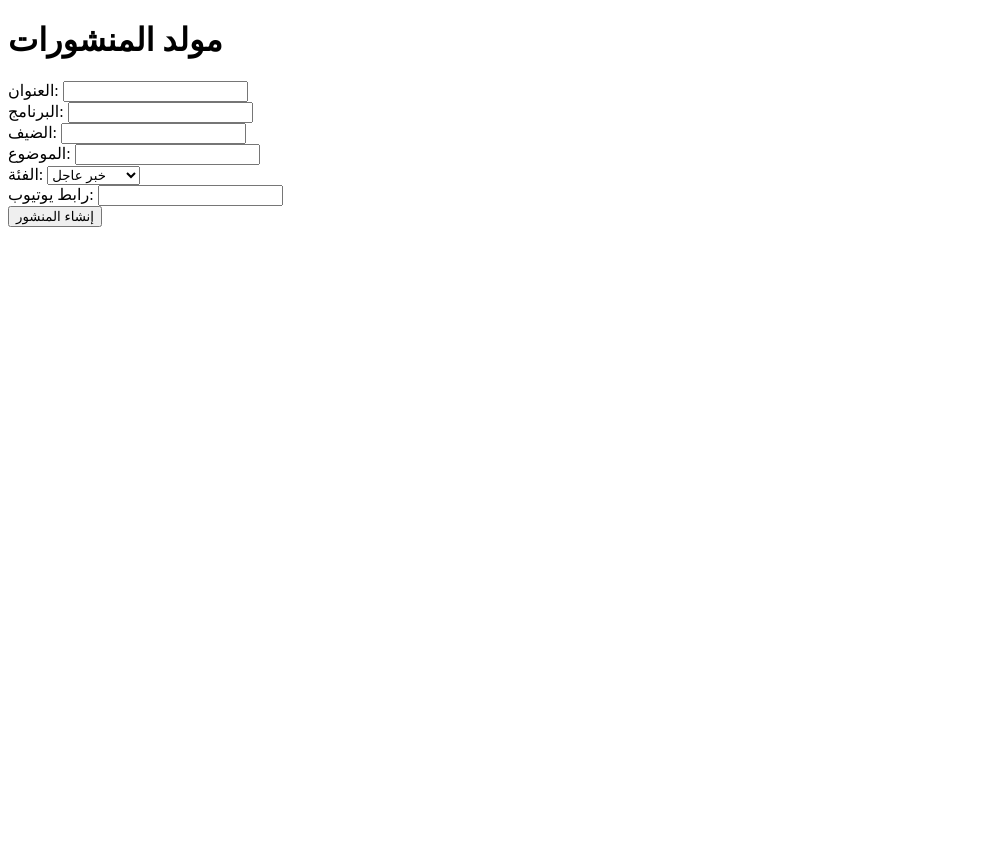
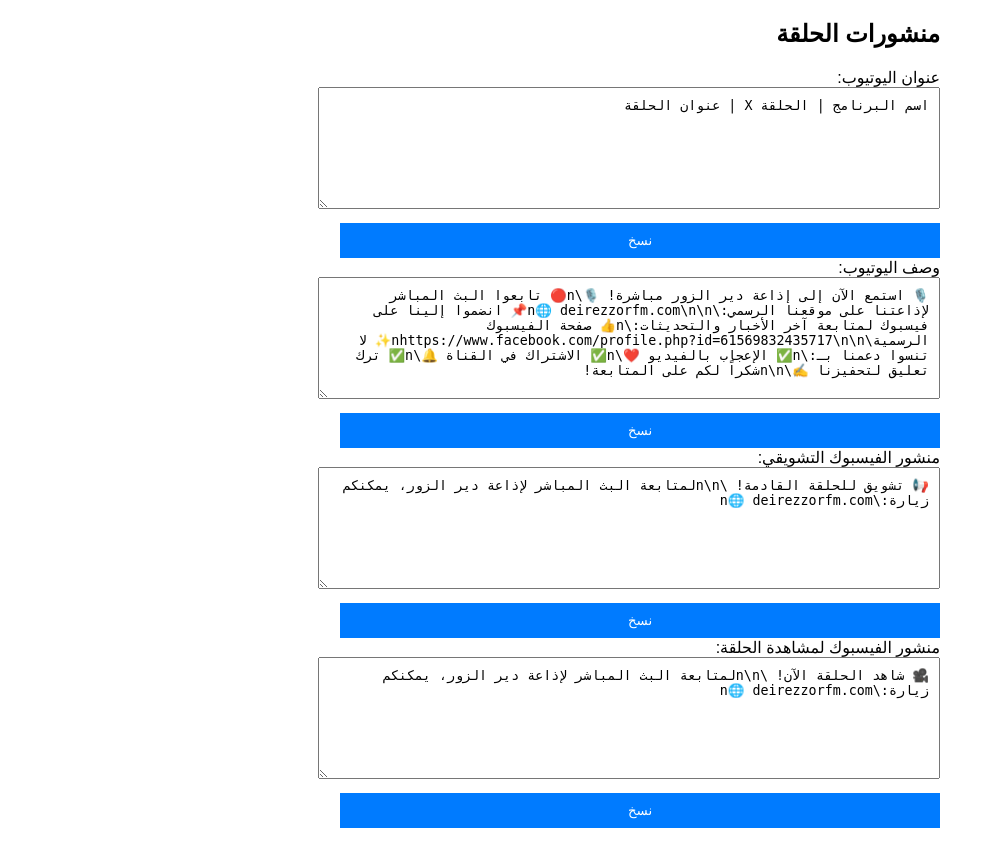
Before and after one commit to khaangelled/deirezzor, a Flask app: page / in a window 1280 px wide. Shown: the whole page, without its empty margins (0-995 px from the left). Before the commit the page ends 227 px from the top, so only its background shows below. Run offline with Flask 3, Linux system fonts and the light colour scheme.

Commit message:
Update index.html

```diff
--- a/templates/index.html
+++ b/templates/index.html
@@ -3,41 +3,42 @@
 <head>
     <meta charset="UTF-8">
     <meta name="viewport" content="width=device-width, initial-scale=1.0">
-    <title>مولد المنشورات</title>
+    <title>منشورات الحلقة</title>
+    <style>
+        body { font-family: Arial, sans-serif; direction: rtl; text-align: right; margin: 20px; }
+        .container { max-width: 600px; margin: auto; }
+        textarea { width: 100%; height: 100px; margin-bottom: 10px; padding: 10px; }
+        button { display: block; width: 100%; padding: 10px; background: #007BFF; color: white; border: none; cursor: pointer; }
+        button:hover { background: #0056b3; }
+    </style>
+    <script>
+        function copyToClipboard(id) {
+            var textArea = document.getElementById(id);
+            textArea.select();
+            document.execCommand("copy");
+            alert("تم النسخ!");
+        }
+    </script>
 </head>
 <body>
-    <h1>مولد المنشورات</h1>
-    <form method="post">
-        <label>العنوان:</label>
-        <input type="text" name="title" required><br>
+    <div class="container">
+        <h2>منشورات الحلقة</h2>
 
-        <label>البرنامج:</label>
-        <input type="text" name="program"><br>
+        <label>عنوان اليوتيوب:</label>
+        <textarea id="youtube_title">اسم البرنامج | الحلقة X | عنوان الحلقة</textarea>
+        <button onclick="copyToClipboard('youtube_title')">نسخ</button>
 
-        <label>الضيف:</label>
-        <input type="text" name="guest"><br>
+        <label>وصف اليوتيوب:</label>
+        <textarea id="youtube_desc">🎙️ استمع الآن إلى إذاعة دير الزور مباشرة! 🎙️\n🔴 تابعوا البث المباشر لإذاعتنا على موقعنا الرسمي:\n🌐 deirezzorfm.com\n\n📌 انضموا إلينا على فيسبوك لمتابعة آخر الأخبار والتحديثات:\n👍 صفحة الفيسبوك الرسمية\nhttps://www.facebook.com/profile.php?id=61569832435717\n\n✨ لا تنسوا دعمنا بـ:\n✅ الإعجاب بالفيديو ❤️\n✅ الاشتراك في القناة 🔔\n✅ ترك تعليق لتحفيزنا ✍️\n\nشكراً لكم على المتابعة!</textarea>
+        <button onclick="copyToClipboard('youtube_desc')">نسخ</button>
 
-        <label>الموضوع:</label>
-        <input type="text" name="topic" required><br>
+        <label>منشور الفيسبوك التشويقي:</label>
+        <textarea id="fb_teaser">📢 تشويق للحلقة القادمة! \n\nلمتابعة البث المباشر لإذاعة دير الزور، يمكنكم زيارة:\n🌐 deirezzorfm.com</textarea>
+        <button onclick="copyToClipboard('fb_teaser')">نسخ</button>
 
-        <label>الفئة:</label>
-        <select name="category">
-            <option value="خبر عاجل">خبر عاجل</option>
-            <option value="خبر محلي">خبر محلي</option>
-            <option value="حلقات برامج">حلقات برامج</option>
-        </select><br>
-
-        <label>رابط يوتيوب:</label>
-        <input type="text" name="youtube_link"><br>
-
-        <button type="submit">إنشاء المنشور</button>
-    </form>
-
-    {% if post_title %}
-        <h2>المنشور:</h2>
-        <p><strong>{{ post_title }}</strong></p>
-        <p>{{ description }}</p>
-        <p>{{ facebook_post }}</p>
-    {% endif %}
+        <label>منشور الفيسبوك لمشاهدة الحلقة:</label>
+        <textarea id="fb_watch">🎥 شاهد الحلقة الآن! \n\nلمتابعة البث المباشر لإذاعة دير الزور، يمكنكم زيارة:\n🌐 deirezzorfm.com</textarea>
+        <button onclick="copyToClipboard('fb_watch')">نسخ</button>
+    </div>
 </body>
 </html>
```
